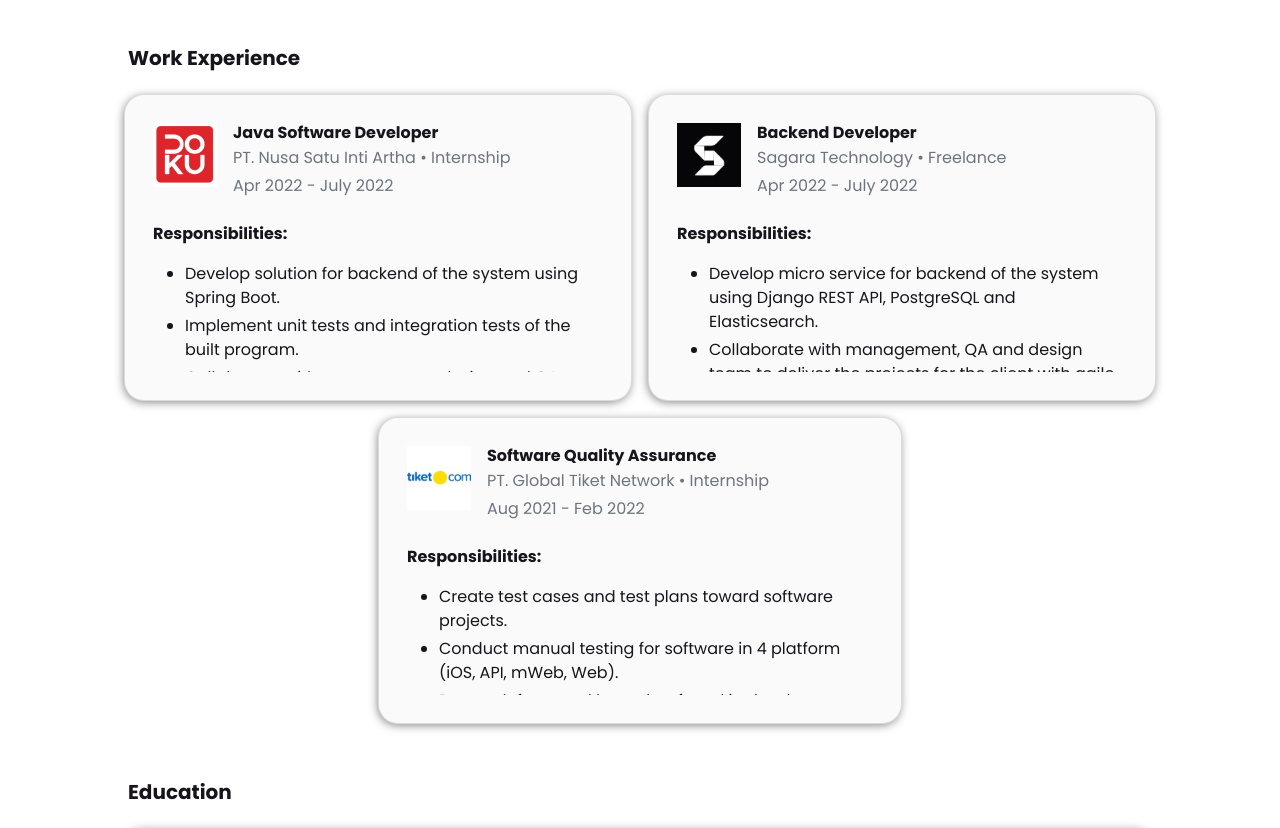
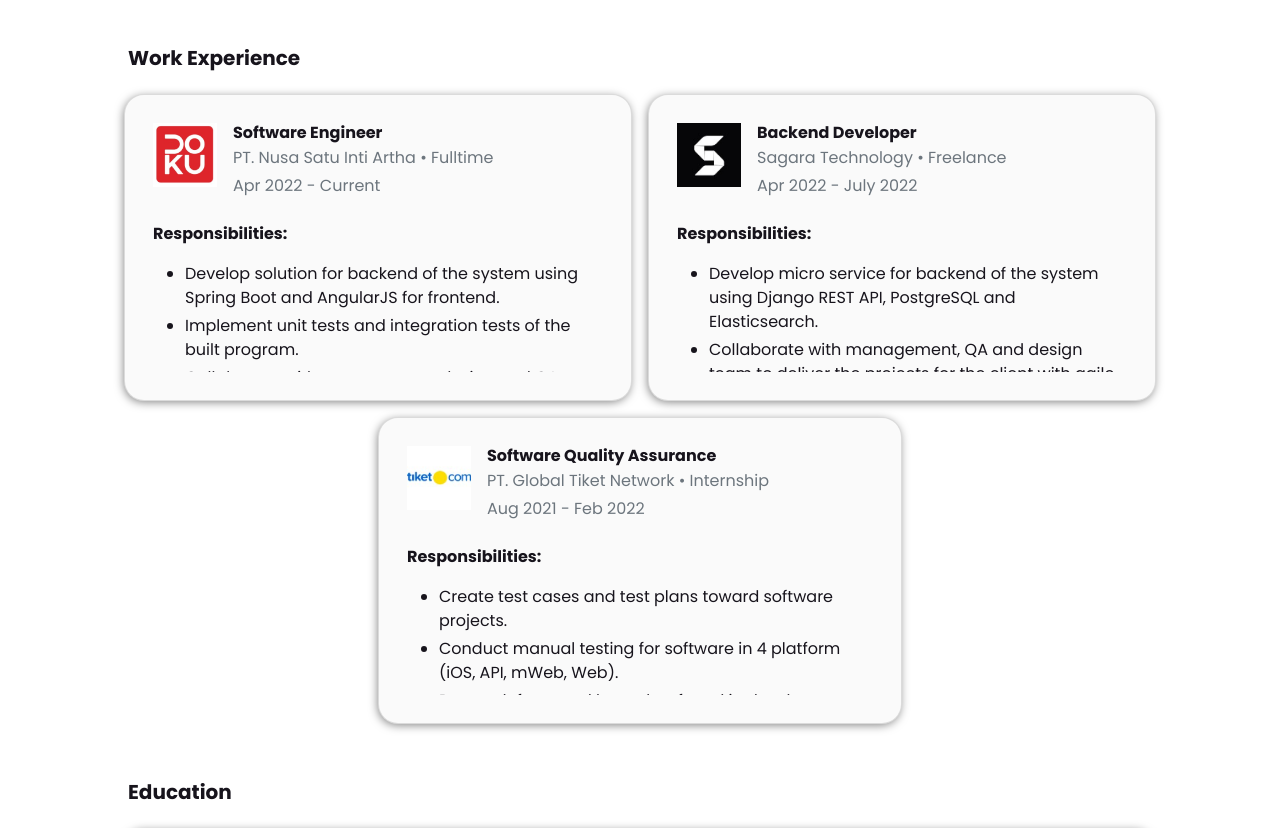
Before and after one commit to mrifqyz/portfolio-web, an Angular app: page /about-me in a window 1280 px wide. Shown: the part 760-1588 px from the top of the page. Built offline with nearby package versions, Linux system fonts and the light colour scheme.

Commit message:
update work

```diff
--- a/src/app/about-page/about-page.component.html
+++ b/src/app/about-page/about-page.component.html
@@ -50,16 +50,16 @@
             <div class="header-text-title">
                 <img [src]="imagePath + 'icon/doku.png'" alt="">
                 <div>
-                    <h6 class="job-title card-title"><b>Java Software Developer</b></h6>
-                    <p class="card-subtitle mb-2 text-muted">PT. Nusa Satu Inti Artha • Internship</p>
-                    <p class="card-subtitle mb-2 text-muted">Apr 2022 - July 2022</p>
+                    <h6 class="job-title card-title"><b>Software Engineer</b></h6>
+                    <p class="card-subtitle mb-2 text-muted">PT. Nusa Satu Inti Artha • Fulltime</p>
+                    <p class="card-subtitle mb-2 text-muted">Apr 2022 - Current</p>
                 </div>
             </div>
             <div class="descriptions-experience">
                 <p><b>Responsibilities:</b></p>
                 <ul>
                     <li>
-                        Develop solution for backend of the system using Spring Boot.
+                        Develop solution for backend of the system using Spring Boot and AngularJS for frontend.
                     </li>
                     <li>
                         Implement unit tests and integration tests of the built program.
@@ -72,6 +72,12 @@
                 <ul>
                     <li>
                         Managed to build DOKU website for recruitment using Spring Boot and AngularJS.
+                    </li>
+                    <li>
+                        Maintains product that being used for checkout and payment system throughout the merchant and users.
+                    </li>
+                    <li>
+                        Participated in developing payment gateway interface API between merchant and bank.
                     </li>
                 </ul>
             </div>
```
